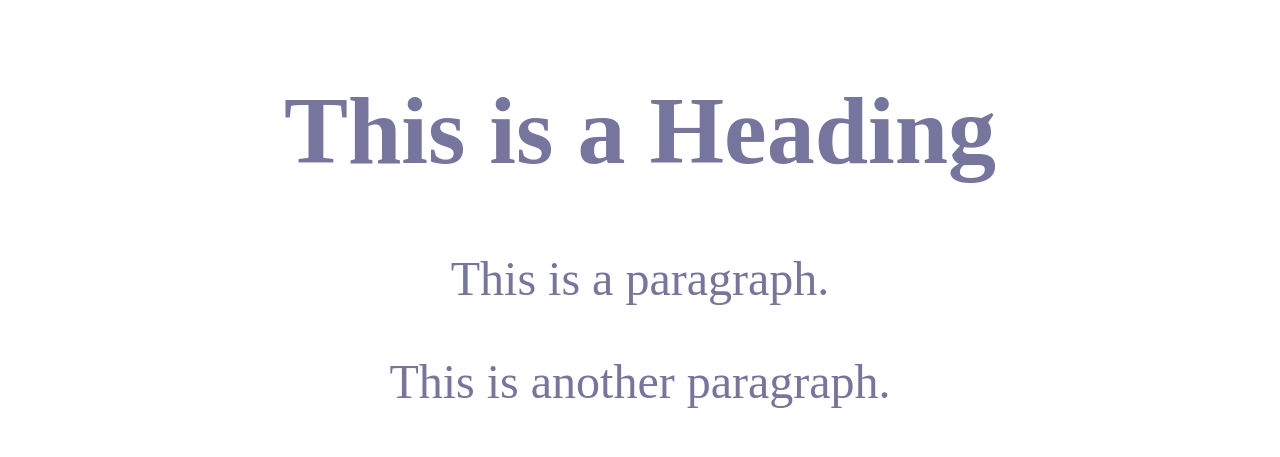
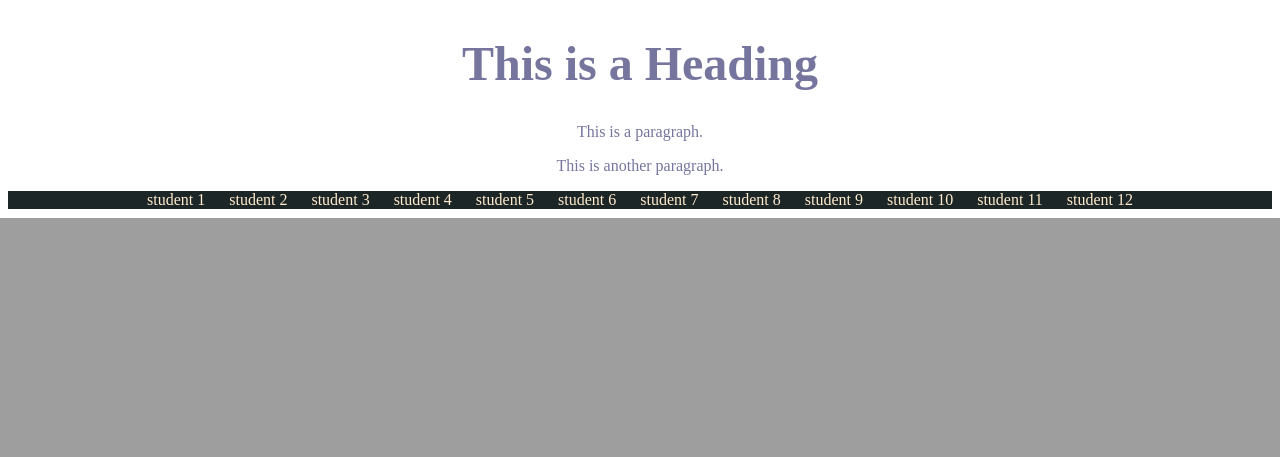
Before and after one commit to yabarji59/Formation_Simplon, a PHP site: page /Html_File.html in a window 1280 px wide. Shown: the part 956-1413 px from the top of the page. After the commit the page ends 1174 px from the top, so only its background shows below. Run offline with PHP 8.4, Linux system fonts and the light colour scheme.

Commit message:
Ajout nav

```diff
--- a/Html_File.html
+++ b/Html_File.html
@@ -18,6 +18,22 @@
          <p>This is a paragraph.</p>
          <p>This is another paragraph.</p>
       </div>
+
+         <nav class="super-nav">
+            <li>student 1</li>
+            <li>student 2</li>
+            <li>student 3</li>
+            <li>student 4</li>
+            <li>student 5</li>
+            <li>student 6</li>
+            <li>student 7</li>
+            <li>student 8</li>
+            <li>student 9</li>
+            <li>student 10</li>
+            <li>student 11</li>
+            <li>student 12</li>
+         </nav>
+
    </body>
 
 </html>
--- a/css/style.css
+++ b/css/style.css
@@ -5,6 +5,18 @@
 body{
     background-color: rgb(255, 255, 255);
     color:rgb(117, 117, 158);
-    font-size:3em;
     text-align: center;;
 }
+    h1{
+        font-size:3em;
+    }
+/** style nav **/
+/* menu pour présenter les simploniennes */
+nav{
+    background:rgb(29, 38, 39);
+}
+    nav.super-nav li{
+        display:inline;
+        color:blanchedalmond;
+        padding:10px;
+    }
```
